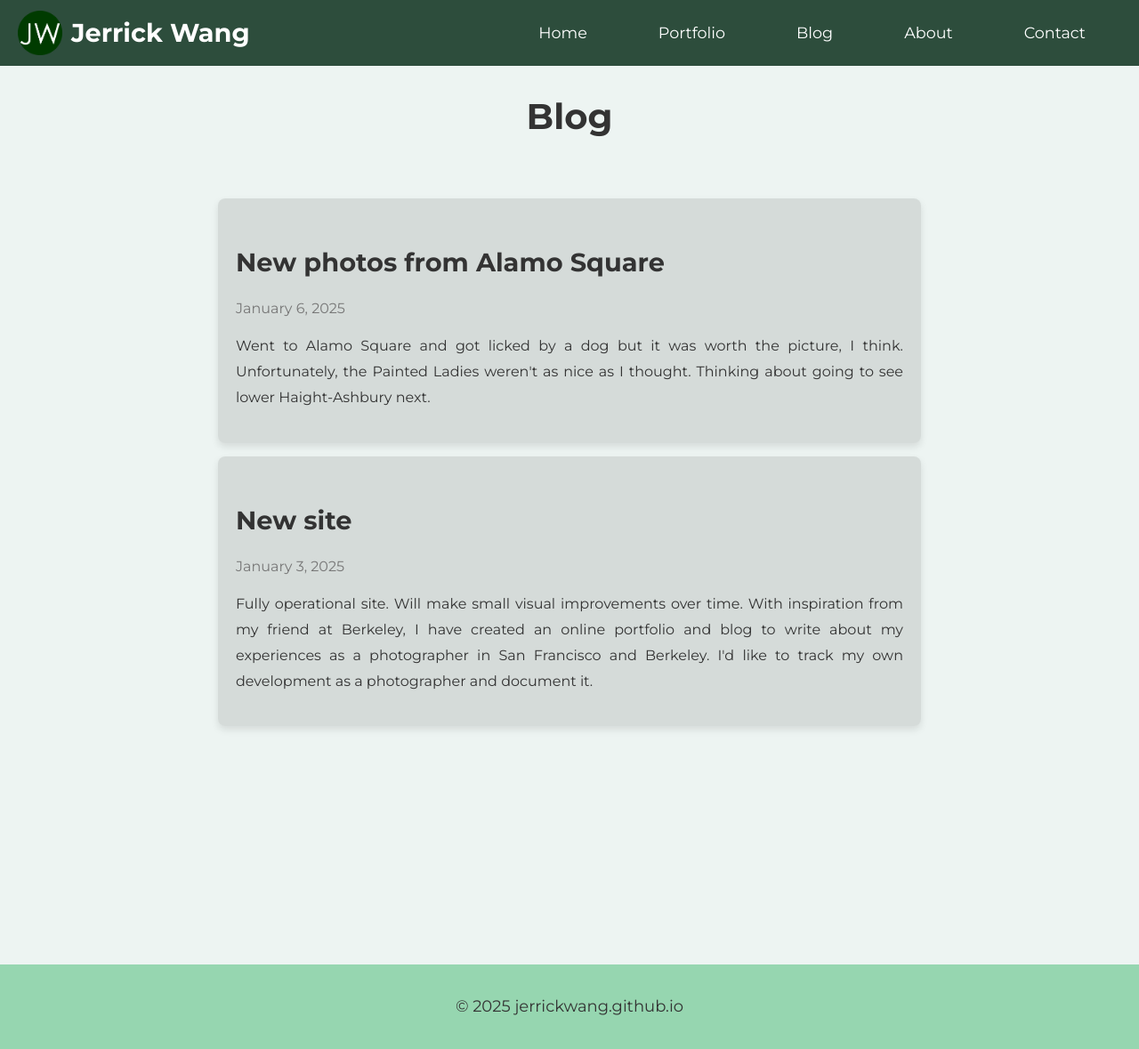
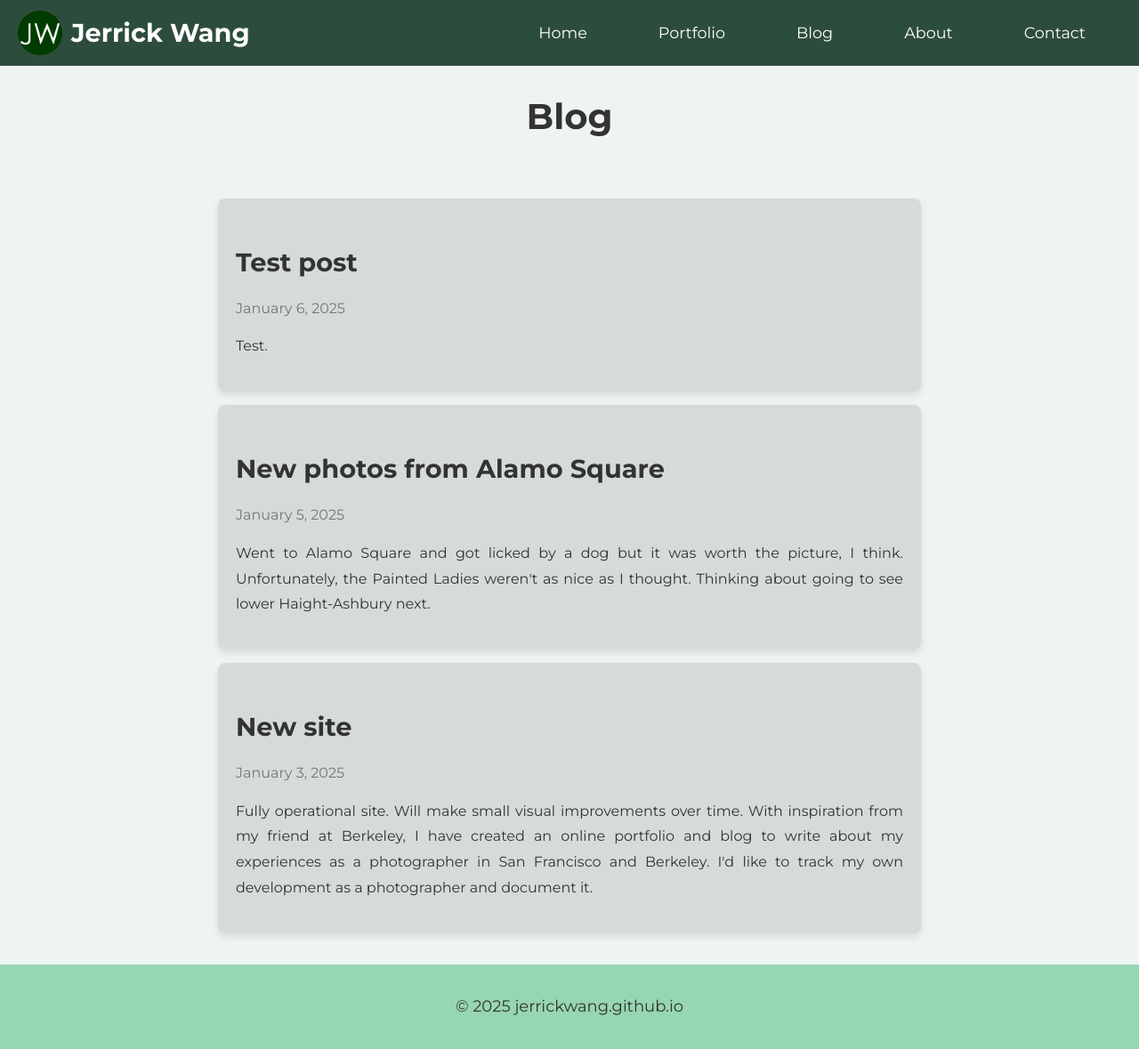
Before and after one commit to jerrickwang/jerrickwang.github.io, a Jekyll site: the page built from blog.md, in a window 1280 px wide and 1179 px high. Shown: the whole window at 89% size. Built offline with Jekyll 4.4.1, drawn with Linux system fonts in a browser that asks for light colours.

Commit message:
Update blog.md

```diff
--- a/blog.md
+++ b/blog.md
@@ -3,10 +3,21 @@ layout: default
 title: Blog
 permalink: /blog/
 ---
+
+<div class="blog-post-container">
+  <article class="blog-post">
+    <p class="post-title">Test post</p>
+    <p class="post-date">January 6, 2025</p>
+    <div class="post-body">
+      <p>Test.</p>
+    </div>
+  </article>
+</div>
+
 <div class="blog-post-container">
   <article class="blog-post">
     <p class="post-title">New photos from Alamo Square</p>
-    <p class="post-date">January 6, 2025</p>
+    <p class="post-date">January 5, 2025</p>
     <div class="post-body">
       <p>Went to Alamo Square and got licked by a dog but it was worth the picture, I think. Unfortunately, the Painted Ladies weren't as nice as I thought. Thinking about going to see lower Haight-Ashbury next.</p>
     </div>
```
